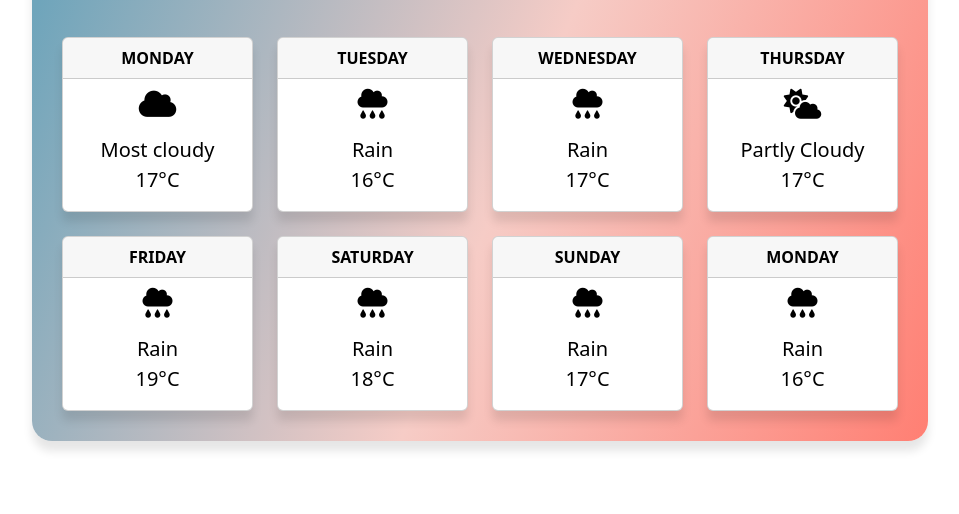
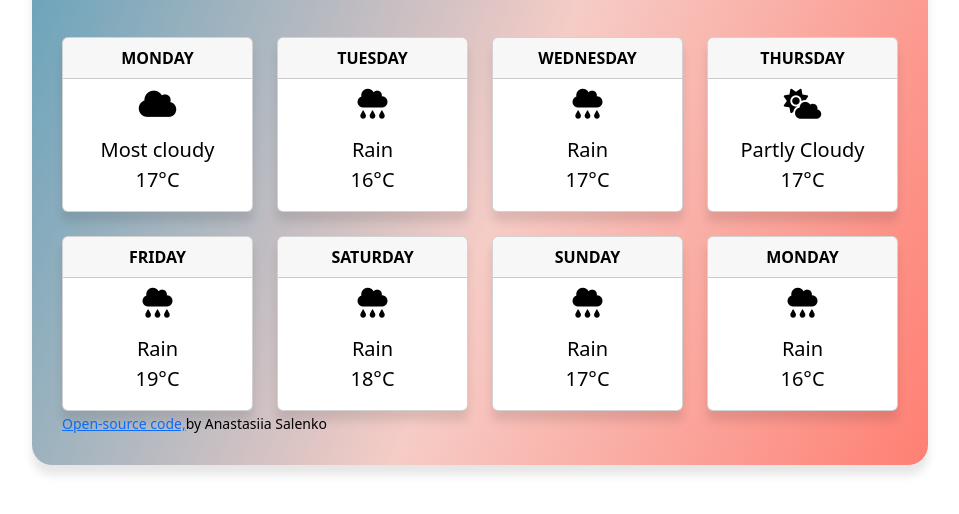
Before and after one commit to NastiiaS/new-project, a plain HTML site: page index.html in a window 1280 px wide. Shown: the part 274-788 px from the top of the page, without its empty margins (160-1119 px from the left). Drawn offline with nearby package versions, Linux system fonts and the light colour scheme.

Commit message:
Added open-source code with link in html

```diff
--- a/index.html
+++ b/index.html
@@ -127,6 +127,10 @@
           </div>
         </div>
       </div>
+      <small id="open-source">
+        <a href="https://github.com/NastiiaS/new-project">Open-source code,</a
+        >by Anastasiia Salenko
+      </small>
     </div>
     <script src="src/index.js"></script>
   </body>
```
